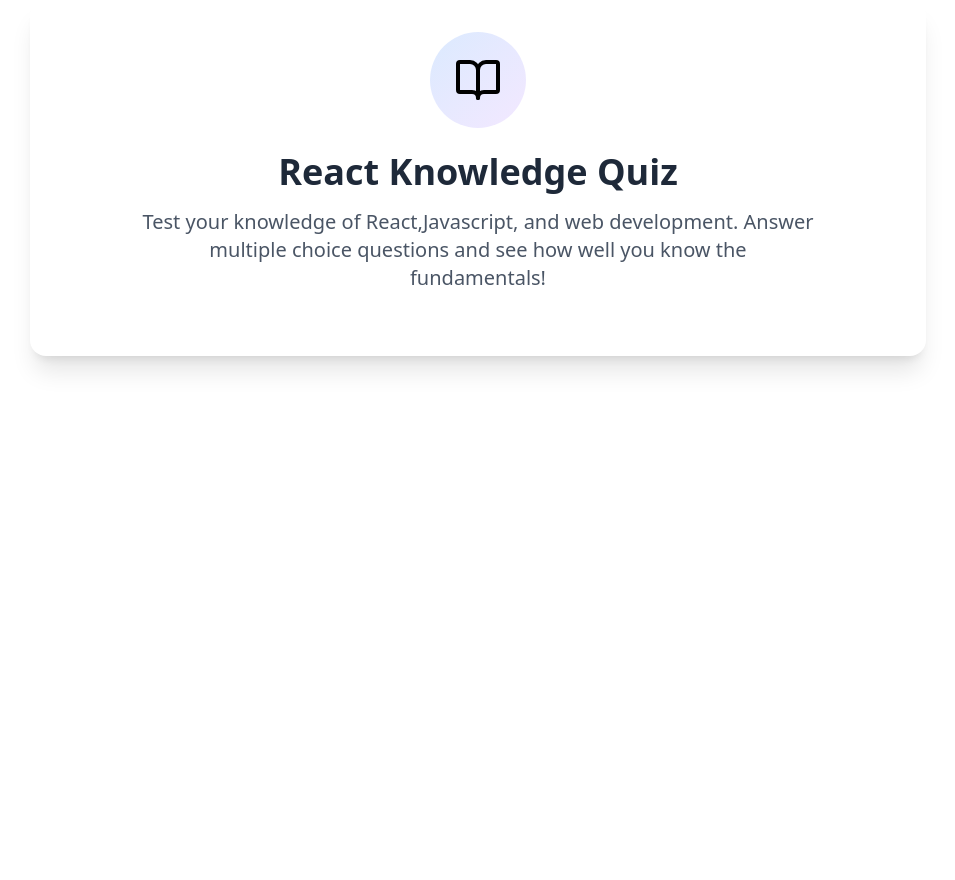
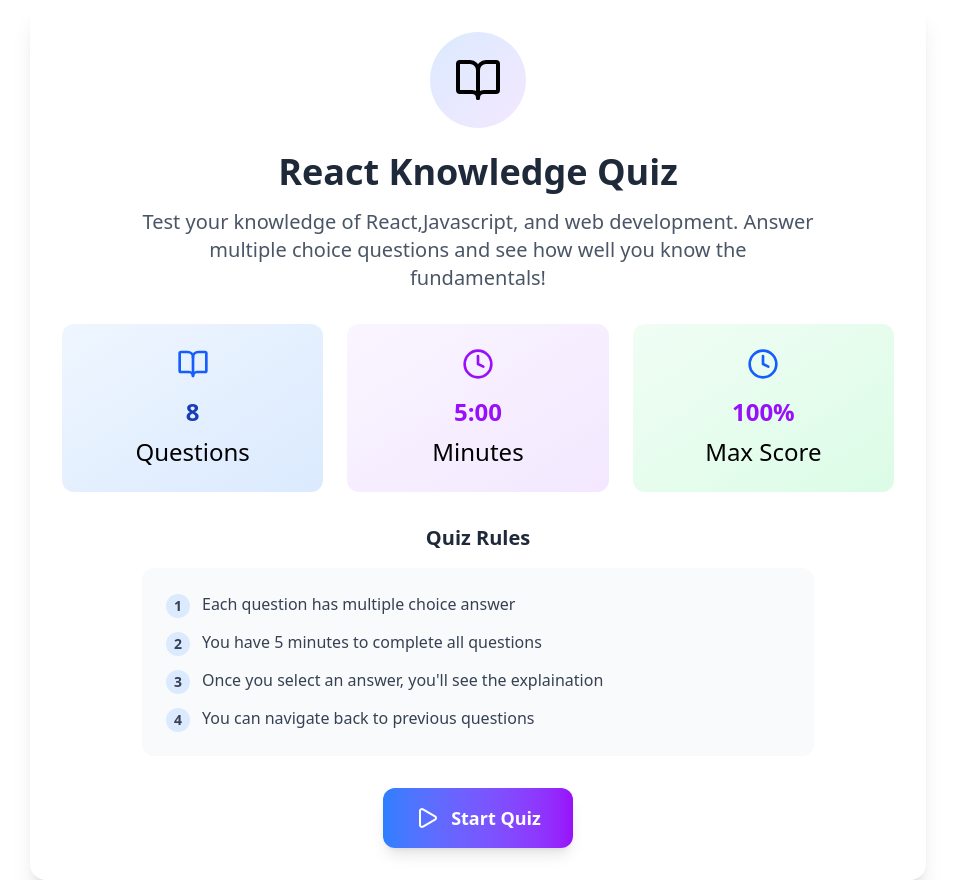
Before and after one commit to HarishKamuni/hrk_quiz_app, a React (Vite) app: page / in a window 1280 px wide. Shown: the whole page, without its empty margins (162-1117 px from the left). Before the commit the page ends 800 px from the top, so only its background shows below. Built offline with nearby package versions, Linux system fonts and the light colour scheme.

Commit message:
added Quiz rule and cards

```diff
--- a/src/components/QuizStart.jsx
+++ b/src/components/QuizStart.jsx
@@ -1,5 +1,5 @@
 import React from 'react';
-import { BookOpen } from 'lucide-react';
+import { BookOpen, Clock, Play } from 'lucide-react';
 
 const QuizStart = () => {
   return (
@@ -18,6 +18,74 @@
             fundamentals!
           </p>
         </div>
+        {/* Cards */}
+        <div className="grid md:grid-cols-3 gap-6 mb-8">
+          <div className="bg-gradient-to-br from-blue-50 to-blue-100 p-6 rounded-xl">
+            <div className="flex items-center justify-center mb-4">
+              <BookOpen className="w-8 h-8 text-blue-600" />
+            </div>
+            <div className="text-2xl font-bold text-blue-800 mb-2">8</div>
+            <div className="text-2xl font-medium">Questions</div>
+          </div>
+          <div className="bg-gradient-to-br from-purple-50 to-purple-100 p-6 rounded-xl">
+            <div className="flex items-center justify-center mb-4">
+              <Clock className="w-8 h-8 text-purple-600" />
+            </div>
+            <div className="text-2xl font-bold text-purple-600 mb-2">5:00</div>
+            <div className="text-2xl font-medium">Minutes</div>
+          </div>
+          <div className="bg-gradient-to-br from-green-50 to-green-100 p-6 rounded-xl">
+            <div className="flex items-center justify-center mb-4">
+              <Clock className="w-8 h-8 text-blue-600" />
+            </div>
+            <div className="text-2xl font-bold text-purple-600 mb-2">100%</div>
+            <div className="text-2xl font-medium">Max Score</div>
+          </div>
+        </div>
+
+        {/* Rules */}
+        <div className="mb-8">
+          <h3 className="text-xl font-semibold text-gray-800 mb-4">
+            Quiz Rules
+          </h3>
+          <div className="text-left bg-gray-50 p-6 rounded-xl max-w-2xl mx-auto">
+            <ul className="space-y-3 text-gray-700">
+              <li className="flex items-start">
+                <span className="shrink-0 w-6 h-6 bg-blue-100 rounded-full flex items-center justify-center text-sm font-semibold mr-3 mt-0.5">
+                  1
+                </span>
+                <span>Each question has multiple choice answer</span>
+              </li>
+              <li className="flex items-start">
+                <span className="shrink-0 w-6 h-6 bg-blue-100 rounded-full flex items-center justify-center text-sm font-semibold mr-3 mt-0.5">
+                  2
+                </span>
+                <span>You have 5 minutes to complete all questions</span>
+              </li>
+              <li className="flex items-start">
+                <span className="shrink-0 w-6 h-6 bg-blue-100 rounded-full flex items-center justify-center text-sm font-semibold mr-3 mt-0.5">
+                  3
+                </span>
+                <span>
+                  Once you select an answer, you'll see the explaination
+                </span>
+              </li>
+              <li className="flex items-start">
+                <span className="shrink-0 w-6 h-6 bg-blue-100 rounded-full flex items-center justify-center text-sm font-semibold mr-3 mt-0.5">
+                  4
+                </span>
+                <span>You can navigate back to previous questions</span>
+              </li>
+            </ul>
+          </div>
+        </div>
+        <button
+          className="inline-flex items-center space-x-3 py-4 px-8 bg-gradient-to-r from-blue-500 to-purple-600 text-white rounded-xl hover:from-blue-600
+        hover:to-purple-700 transform hover:scale-105 transition-all duration-200 shadow-lg font-semibold text-lg cursor-pointer"
+        >
+          <Play size={24} />
+          <span>Start Quiz</span>
+        </button>
       </div>
     </div>
   );
```
